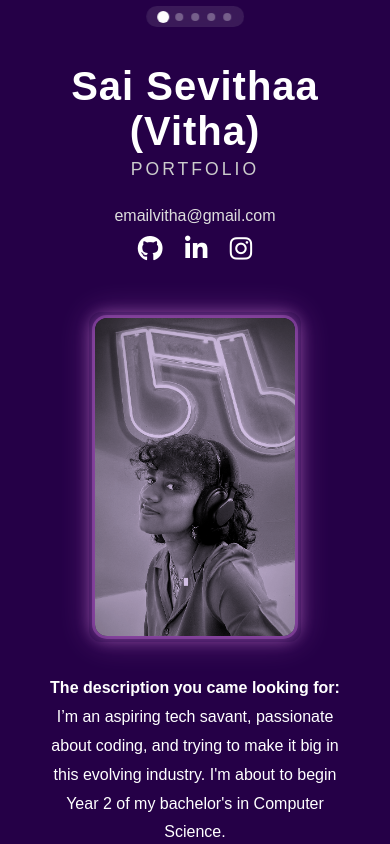
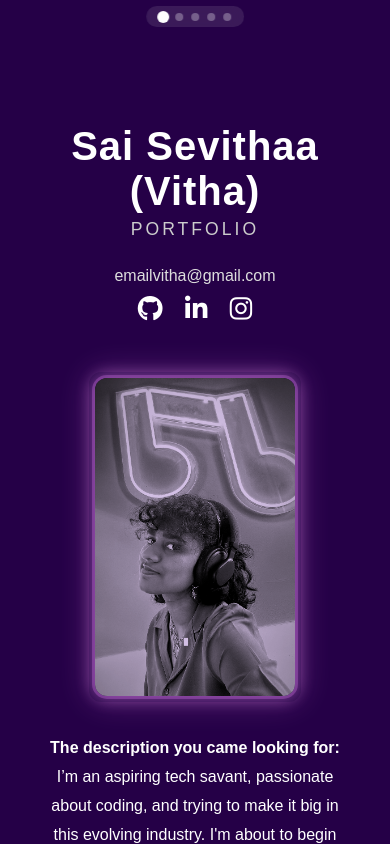
Before and after one commit to tripleyouuu/My-Portfolio, a React (Vite) app: page / in a window 390 px wide. Built offline with nearby package versions, Linux system fonts and the light colour scheme; the HTML template or start-up script is replaced by a standard one.

Commit message:
fixed scrolling (?)

```diff
--- a/src/App.css
+++ b/src/App.css
@@ -13,7 +13,6 @@ main {
   scroll-behavior: smooth;
 }
 
-/* Scroll snapping only on desktop */
 @media (min-width: 768px) {
   main {
     height: 100vh;
@@ -25,3 +24,15 @@ main {
     scroll-snap-align: start;
   }
 }
+
+@media (max-width: 767px) {
+  main {
+    height: auto;
+    overflow-y: auto;
+    scroll-snap-type: none !important;
+  }
+
+  section {
+    scroll-snap-align: unset !important;
+  }
+}
--- a/src/sections/Landing.jsx
+++ b/src/sections/Landing.jsx
@@ -1,17 +1,10 @@
 import './Landing.css';
 import profile from '../assets/image.png';
-import { useEffect, useState } from 'react';
+import { useEffect } from 'react';
 
 export default function Landing() {
-  const [isMobile, setIsMobile] = useState(false);
-
   useEffect(() => {
-    setIsMobile(window.innerWidth <= 768);
-  }, []);
-
-  useEffect(() => {
-    const observer = new IntersectionObserver(
-      entries => {
+    const observer = new IntersectionObserver(entries => {
       entries.forEach(entry => {
         if (entry.isIntersecting) {
           entry.target.classList.add('visible');
@@ -19,12 +12,7 @@ export default function Landing() {
           entry.target.classList.remove('visible');
         }
       });
-      },
-      {
-        threshold: isMobile ? 0.1 : 0.5,
-        rootMargin: isMobile ? '0px 0px -20% 0px' : '0px',
-      }
-    );
+    }, { threshold: 0.1 });
 
     const elements = document.querySelectorAll('[data-animate]');
     elements.forEach(el => {
@@ -34,7 +22,7 @@ export default function Landing() {
     });
 
     return () => observer.disconnect();
-  }, [isMobile]);
+  }, []);
 
   return (
     <div className="section landing">
```
Lines whose indentation alone changed are shown as unchanged.
